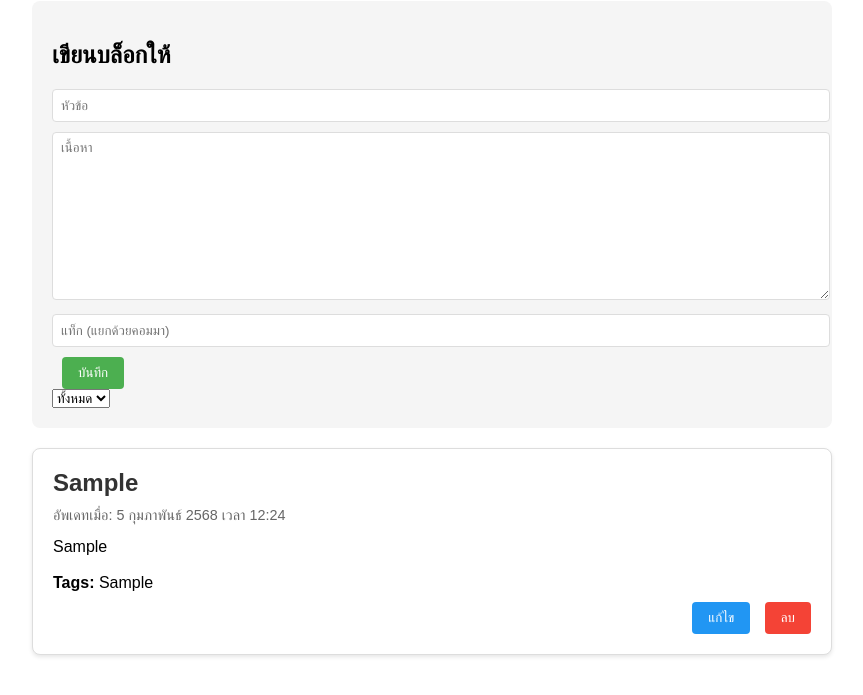
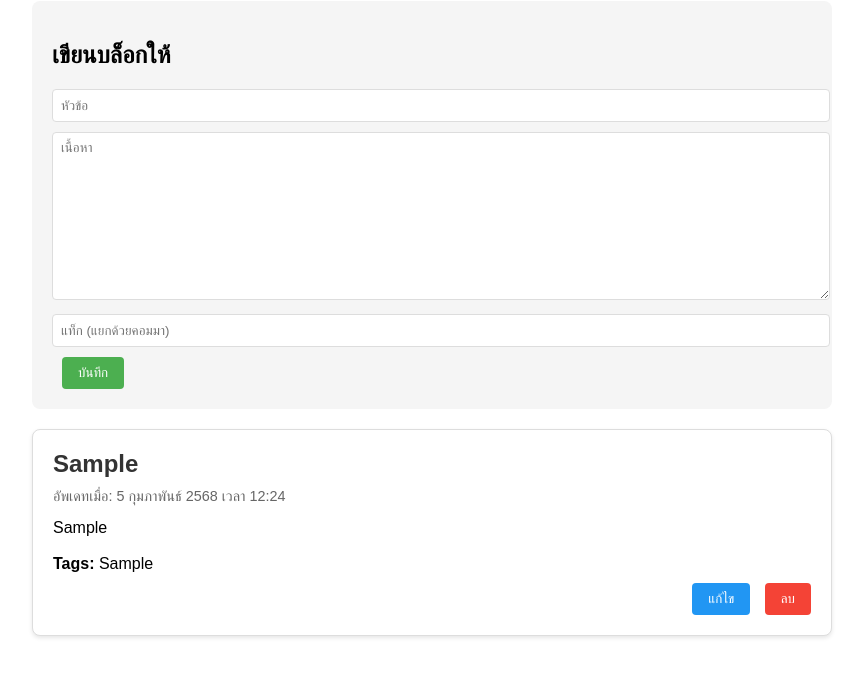
Before and after one commit to 66160158/Lab08, a plain HTML site: page index.html in a window 1280 px wide. Both pictures are taken after typing "Sample", "Sample", "Sample" into the empty fields and a click on the button "บันทึก". Shown: the part 99-794 px from the top of the page, without its empty margins (208-1071 px from the left). Drawn offline with Linux system fonts and the light colour scheme.

Commit message:
แก้ไขโค

```diff
--- a/index.html
+++ b/index.html
@@ -19,11 +19,6 @@
     <button type="submit" class="btn-submit">บันทึก</button>
     <button type="button" id="cancel-btn" class="hidden">ยกเลิก</button>
 </form>
-
-<select id="tag-filter">
-    <option value="">ทั้งหมด</option>
-    <!-- ตัวเลือก Tags จะถูกเพิ่มในที่นี้ -->
-  </select>
 </div>
 <!-- รายการบล็อก -->
 <div id="blog-list">
--- a/script.js
+++ b/script.js
@@ -174,7 +174,12 @@ class Blog {
         // กรองบล็อกก่อนการแสดงผล
         this.blogList.innerHTML = this.blogManager.filteredBlogs
           .map(
-          (blog) => `
+            (blog) => {
+              if (!(blog instanceof Blog)) {
+                console.error("Expected instance of Blog, but got:", blog);
+                return ''; // หากไม่ใช่ instance ของ Blog จะไม่แสดงอะไร
+              }
+              return `
               <div class="blog-post">
                 <h2 class="blog-title">${blog.title}</h2>
                 <div class="blog-date">อัพเดทเมื่อ: ${blog.getFormattedDate()}</div>
@@ -188,9 +193,11 @@ class Blog {
                 </div>
               </div>
             `
+            }
           )
           .join("");
       }
+
   }
 
   // สร้างตัวเลือก Tags สำหรับกรอง
```
Lines whose indentation alone changed are shown as unchanged.
